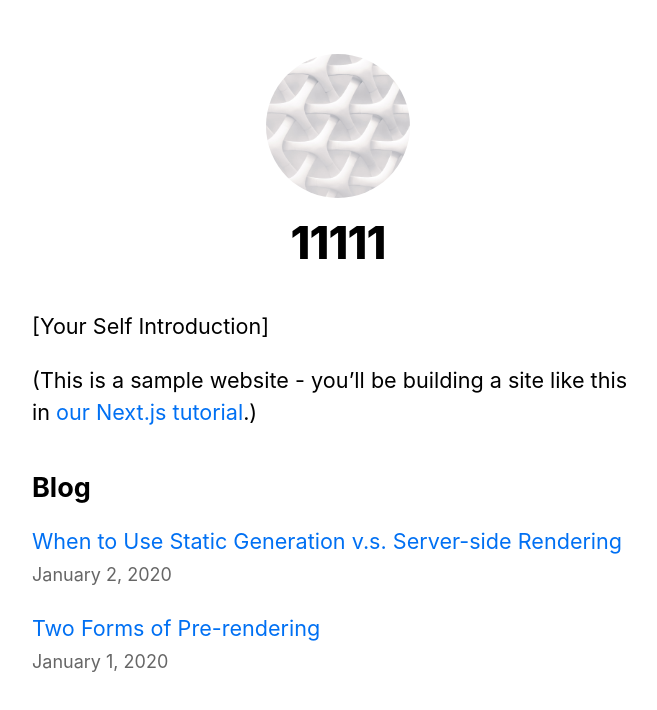
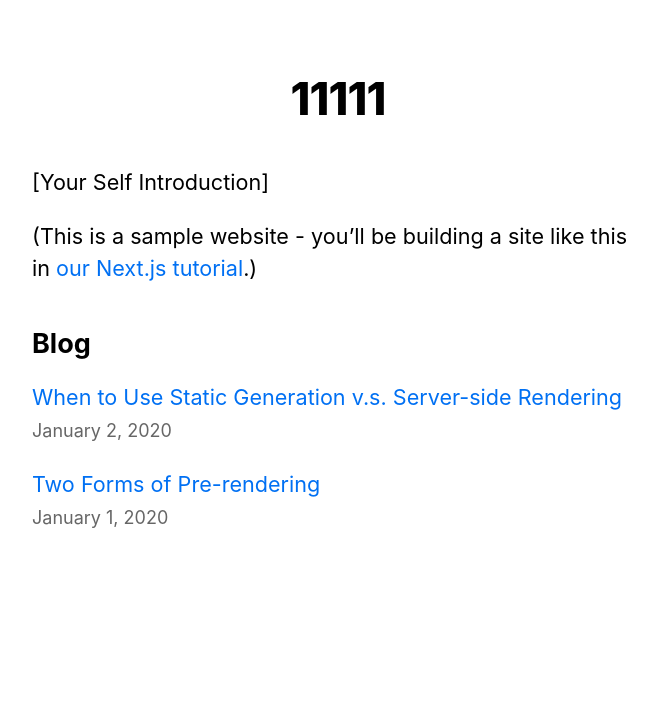
Before and after one commit to Xtreme-Light/Xtreme-Light.GitHub.io, a Next.js app: page / in a window 1280 px wide. Shown: the top 710 px of the page, without its empty margins (302-959 px from the left). Built offline with nearby package versions, Linux system fonts and the light colour scheme.

Commit message:
不使用原本的next/img

```diff
--- a/components/layout.js
+++ b/components/layout.js
@@ -1,5 +1,4 @@
 import Head from 'next/head'
-import Image from 'next/image'
 import styles from './layout.module.css'
 import utilStyles from '../styles/utils.module.css'
 import Link from 'next/link'
@@ -28,28 +27,13 @@
       <header className={styles.header}>
         {home ? (
           <>
-            <Image
-              priority
-              src="/images/profile.jpg"
-              className={utilStyles.borderCircle}
-              height={144}
-              width={144}
-              alt={name}
-            />
             <h1 className={utilStyles.heading2Xl}>{name}</h1>
           </>
         ) : (
           <>
             <Link href="/">
               <a>
-                <Image
-                  priority
-                  src="/images/profile.jpg"
-                  className={utilStyles.borderCircle}
-                  height={108}
-                  width={108}
-                  alt={name}
-                />
+
               </a>
             </Link>
             <h2 className={utilStyles.headingLg}>
```
